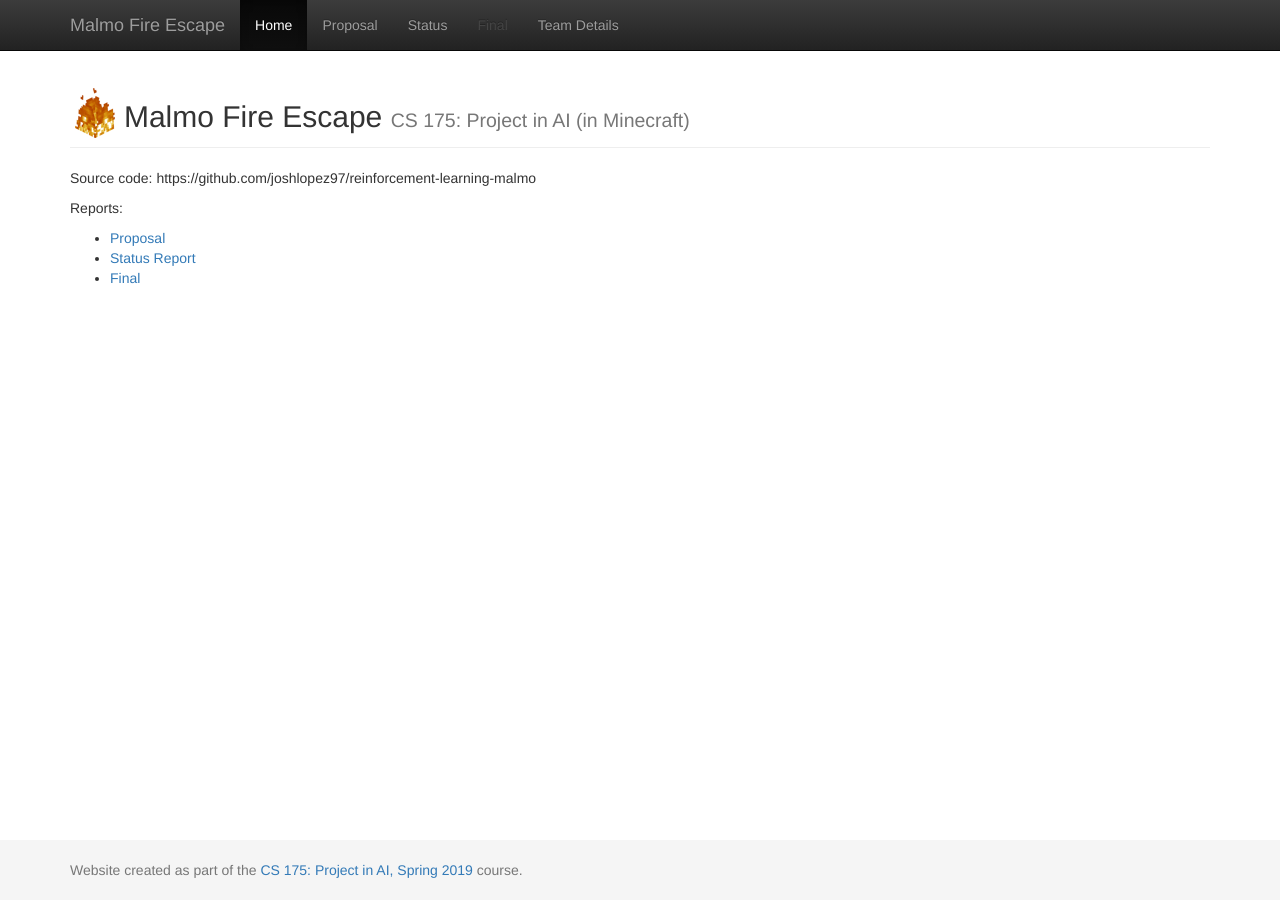
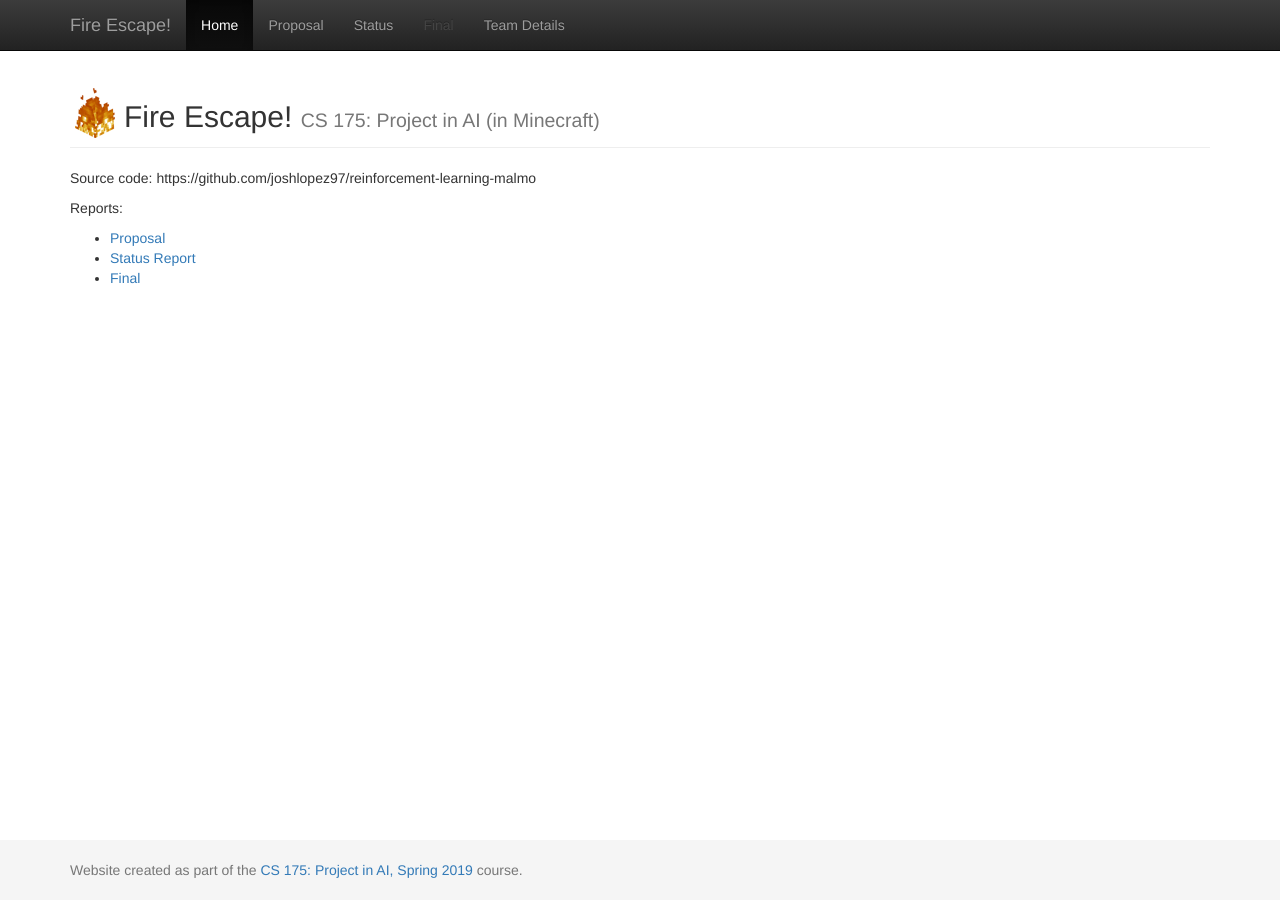
Before and after one commit to joshlopez97/FireEscape, a Jekyll site: the page built from docs/index.md, in a window 1280 px wide. Built offline with Jekyll 4.4.1, drawn with Linux system fonts in a browser that asks for light colours.

Commit message:
Changed project name

```diff
--- a/docs/_config.yml
+++ b/docs/_config.yml
@@ -1,7 +1,7 @@
 ###########
 # site.title
 
-title:    'Malmo Fire Escape'
+title:    'Fire Escape!'
 subtitle: 'CS 175: Project in AI (in Minecraft)'
 
 
```
